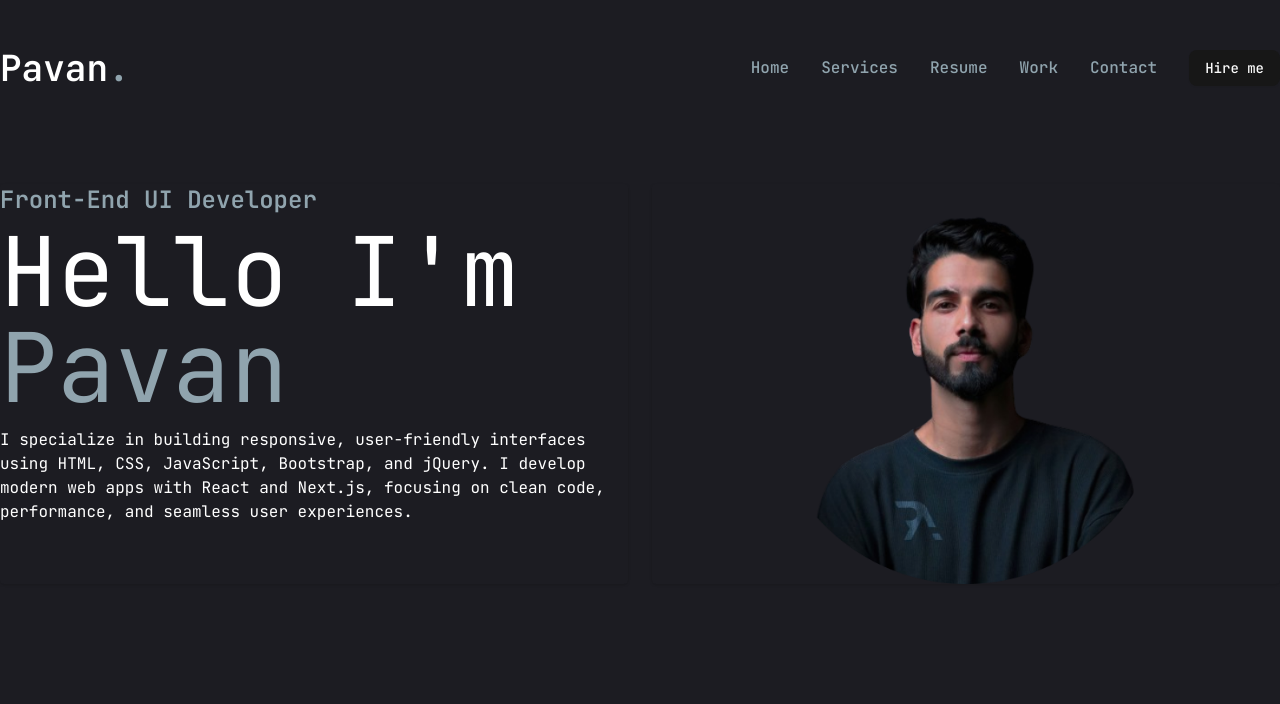
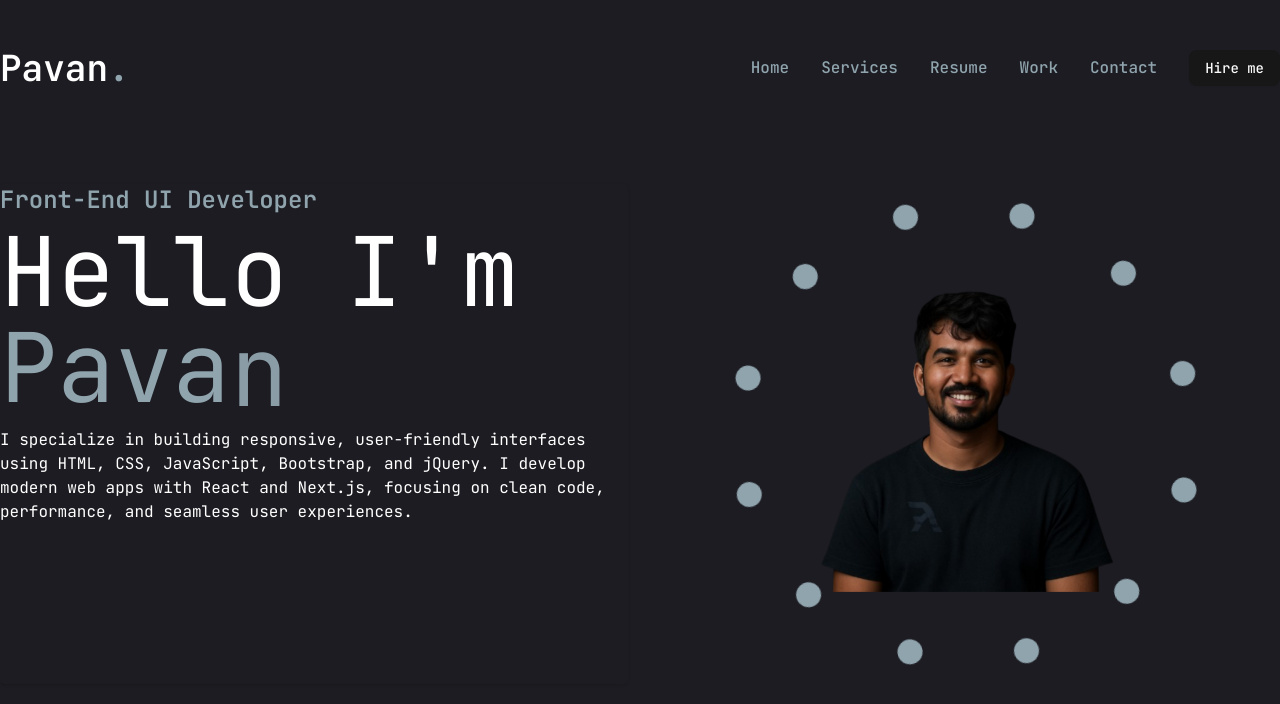
Before and after one commit to Pavan540-bit/portfolio, a Next.js app: page / in a window 1280 px wide. Shown: the top 704 px of the page. Built offline with nearby package versions, Linux system fonts and the light colour scheme.

Commit message:
[form added 23-07]

```diff
--- a/app/globals.css
+++ b/app/globals.css
@@ -110,9 +110,11 @@
   --sidebar-border: oklch(1 0 0 / 10%);
   --sidebar-ring: oklch(0.556 0 0);
 }
-html{
+
+html {
   scroll-behavior: smooth;
 }
+
 @layer base {
   * {
     @apply border-border outline-ring/50;
@@ -126,9 +128,10 @@ html{
   }
 }
 
-.grey-port{
+.grey-port {
   color: #90a4ae;
   transition: all 0.3s ease-in-out;
+
   &&:hover {
     color: #ffffff;
     border-bottom: 1px solid #fff;
@@ -143,9 +146,10 @@ html{
   display: inline;
   padding: 10px;
   margin-bottom: 10px;
-    border-radius:15px;
+  border-radius: 15px;
   width: 240px;
 }
+
 .contact-form form {
   width: 600px;
   margin: auto;
@@ -153,15 +157,18 @@ html{
   padding: 45px;
   border-radius: 15px;
 }
+
 .contact-form button.submit {
   background-color: #1c1c22;
   padding: 12px 45px;
   border-radius: 15px;
 }
+
 .form-fields-e {
   display: flex;
   flex-wrap: wrap;
 }
+
 .contact-form select {
   color: #171717;
   background-color: #fff;
@@ -182,39 +189,56 @@ html{
   flex-direction: column;
   width: 100%;
 }
-.contact-form .relative{
+
+.contact-form .relative {
   width: 240px;
 }
-.terms-check .relative{
+
+.terms-check .relative {
   width: auto;
 }
-.contact-form button.absolute{
+
+.contact-form button.absolute {
   top: 0;
   bottom: 0;
 }
-.contact-form h2,.contact-form p,.terms-check label{color: #1c1c22;}
-@media (max-width:767px){
-  .contact-form form{
+
+.contact-form h2,
+.contact-form p,
+.terms-check label {
+  color: #1c1c22;
+}
+
+@media (max-width:767px) {
+  .contact-form form {
     width: auto;
     margin: auto 20px;
     padding: 25px;
   }
-.email-input,p.error-p {
+
+  .email-input,
+  p.error-p {
     margin-left: 0;
   }
-.subject-inpt,.phone-inpt,.message-box,.inquiry-type ,.fdfdf{
+
+  .subject-inpt,
+  .phone-inpt,
+  .message-box,
+  .inquiry-type,
+  .fdfdf {
     margin-top: 0;
     margin-left: 0;
   }
 
   .contact-form select {
     width: 100%;
-    margin-top:20px;
+    margin-top: 20px;
   }
 
-.contact-form .cmm input,.contact-form .message-box {
+  .contact-form .cmm input,
+  .contact-form .message-box {
     width: 100%;
-    margin-top:20px;
+    margin-top: 20px;
   }
 
   .form-fields-e {
@@ -224,10 +248,12 @@ html{
   .eml.cmm {
     margin-left: 0;
   }
+
   .contact-form .relative {
     width: auto;
   }
 }
+
 /* form css ends */
 
 
@@ -236,6 +262,73 @@ html{
 .lft-hme h3 {
   color: #90a4ae;
 }
-.lft-hme p span{
+
+.lft-hme p span {
   color: #90a4ae;
 }
+
+@keyframes slideUp {
+  0% {
+    opacity: 0;
+    transform: translateY(100%);
+  }
+
+  20% {
+    opacity: 1;
+    transform: translateY(0%);
+  }
+
+  80% {
+    opacity: 1;
+    transform: translateY(0%);
+  }
+
+  100% {
+    opacity: 0;
+    transform: translateY(-100%);
+  }
+}
+
+.letter {
+  display: inline-block;
+  animation: slideUp 4s ease-in-out infinite;
+}
+
+/* Stagger each letter's animation */
+.letter:nth-child(1) {
+  animation-delay: 0s;
+}
+
+.letter:nth-child(2) {
+  animation-delay: 0.2s;
+}
+
+.letter:nth-child(3) {
+  animation-delay: 0.4s;
+}
+
+.letter:nth-child(4) {
+  animation-delay: 0.6s;
+}
+
+.letter:nth-child(5) {
+  animation-delay: 0.8s;
+}
+
+@keyframes spin-slow {
+  0% {
+    transform: rotate(0deg);
+  }
+
+  100% {
+    transform: rotate(360deg);
+  }
+}
+
+.animate-spin-slow {
+  animation: spin-slow 12s linear infinite;
+}
+
+.port-img{
+      height: 315px;
+}
--- a/app/page.jsx
+++ b/app/page.jsx
@@ -6,20 +6,65 @@ export default function Home() {
       <main>
         <section className="container mx-auto py-12">
           <div className="grid grid-cols-1 md:grid-cols-2 gap-6">
+            {/* Left Side */}
             <div className="lft-hme rounded shadow">
-              {/* Column 1 Content */}
               <h3 className="text-2xl font-semibold mb-2">Front-End UI Developer</h3>
-              <p className="text-8xl">Hello I'm <br></br><span>Pavan</span></p>
-              <p className="mt-3">I specialize in building responsive, user-friendly interfaces using HTML, CSS, JavaScript, Bootstrap, and jQuery. I develop modern web apps with React and Next.js, focusing on clean code, performance, and seamless user experiences.</p>
+              <p className="text-8xl">
+                Hello I'm <br />
+                <span className="inline-block animate-name">
+                  <span className="letter">P</span>
+                  <span className="letter">a</span>
+                  <span className="letter">v</span>
+                  <span className="letter">a</span>
+                  <span className="letter">n</span>
+                </span>
+              </p>
+              <p className="mt-3">
+                I specialize in building responsive, user-friendly interfaces using HTML, CSS,
+                JavaScript, Bootstrap, and jQuery. I develop modern web apps with React and Next.js,
+                focusing on clean code, performance, and seamless user experiences.
+              </p>
             </div>
 
-            <div className="right-hme rounded shadow flex items-center justify-center">
-              {/* Column 2 Content */}
-              <Image src="/assets/photo.png" className="object-center" alt="Photo" width={400} height={400} />
+            {/* Right Side: Circular Image with Rotating Dotted Ring */}
+            <div className="right-hme relative w-[500px] h-[500px] mx-auto flex items-center justify-center">
+              {/* SVG Ring */}
+              <div className="absolute inset-0 z-0 animate-spin-slow">
+                <svg viewBox="0 0 100 100" className="w-full h-full">
+                  {[...Array(12)].map((_, i) => {
+                    const angle = (i * 30 * Math.PI) / 180;
+                    const r = 45;
+                    const x = 50 + r * Math.cos(angle);
+                    const y = 50 + r * Math.sin(angle);
+                    return (
+                      <circle
+                        key={i}
+                        cx={x}
+                        cy={y}
+                        r="2.5"
+                        fill="#90a4ae"
+                      />
+                    );
+                  })}
+                </svg>
+              </div>
+
+              {/* Inner Image */}
+              <div className=" z-10">
+                <Image
+                  src="/assets/photo.png"
+                  alt="Profile"
+                  width={300}
+                  height={300}
+                  className="object-cover w-full h-full port-img"
+                />
+              </div>
             </div>
           </div>
         </section>
       </main>
+
+
     </>
   );
 }
```
Also changed, not shown: public/assets/photo.png. Lines whose indentation alone changed are shown as unchanged.
